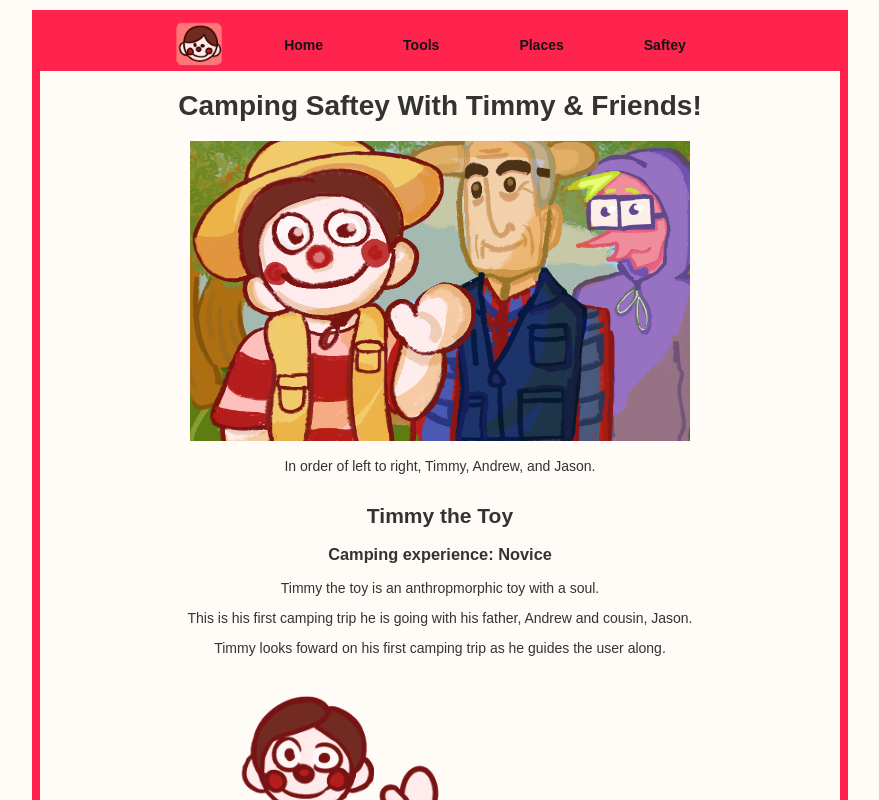
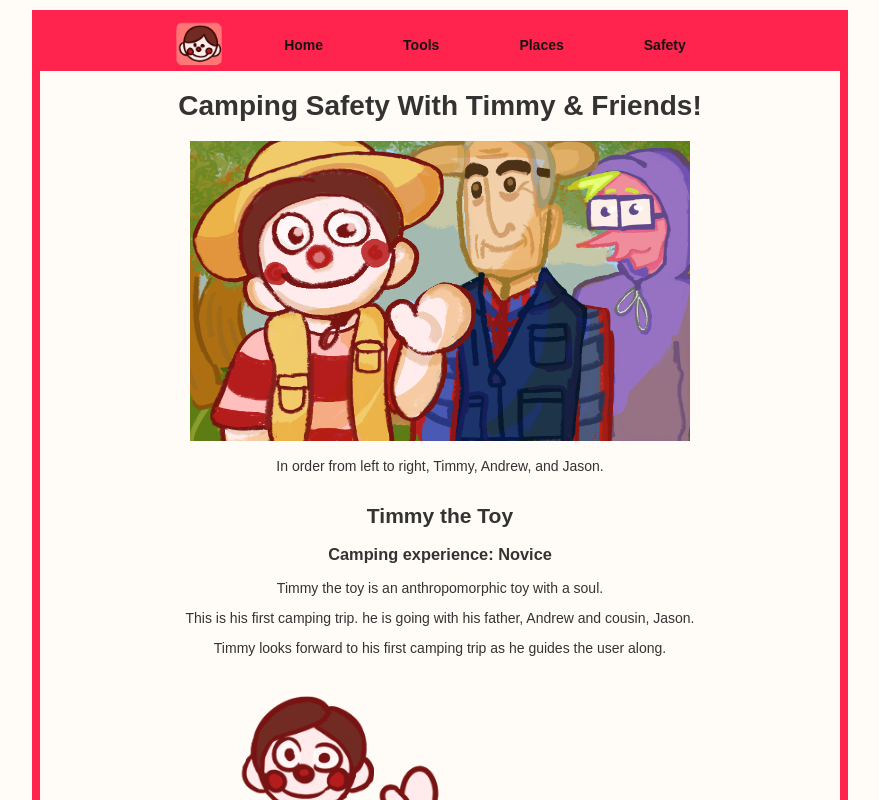
Before and after one commit to dlopez78451/CIST1520Fall2023, a plain HTML site: page FINAL/index.html in a window 1280 px wide. Shown: the top 800 px of the page, without its empty margins (200-1079 px from the left). Drawn offline with Linux system fonts and the light colour scheme.

Commit message:
Update index.html
spelling and grammar changes

```diff
--- a/FINAL/index.html
+++ b/FINAL/index.html
@@ -5,7 +5,7 @@
     <meta name="viewport" content="width=device-width, initial-scale=1.0">
     <link rel="icon" href="img/favicon.ico">
     <link rel="stylesheet" type="text/css" href="style/style.css">
-    <title>Camping Saftey with Timmy</title>
+    <title>Camping Safety with Timmy</title>
 </head>
 <body>
     <ul class="nav-menu">
@@ -13,19 +13,19 @@
         <li><a href="index.html">Home</a></li>
         <li><a href="gear.html">Tools</a></li>
         <li><a href="location.html">Places</a></li>
-        <li><a href="experiences.html">Saftey</a></li>
+        <li><a href="experiences.html">Safety</a></li>
     </ul>
-    <h1>Camping Saftey With Timmy &amp Friends!</h1>
+    <h1>Camping Safety With Timmy &amp Friends!</h1>
     <div class="img-container">
         <img src="img/groupphoto.png" height="300" width="500" alt="Timmy and friends in a group photo">
-        <p>In order of left to right, Timmy, Andrew, and Jason.</p>
+        <p>In order from left to right, Timmy, Andrew, and Jason.</p>
     </div>
 <section class="bio">
     <h2>Timmy the Toy</h2>
     <h3>Camping experience: Novice</h3>
-    <p>Timmy the toy is an anthropmorphic toy with a soul.</p>
-    <p>This is his first camping trip he is going with his father, Andrew and cousin, Jason.</p>
-    <p>Timmy looks foward on his first camping trip as he guides the user along. </p>
+    <p>Timmy the toy is an anthropomorphic toy with a soul.</p>
+    <p>This is his first camping trip. he is going with his father, Andrew and cousin, Jason.</p>
+    <p>Timmy looks forward to his first camping trip as he guides the user along. </p>
  <img id="myImage" src="img/timmy1.png" style="width:450px" >
     <button
 onclick="document.getElementById('myImage').src='img/timmy2.png'">Camping Fit!</button>
```
